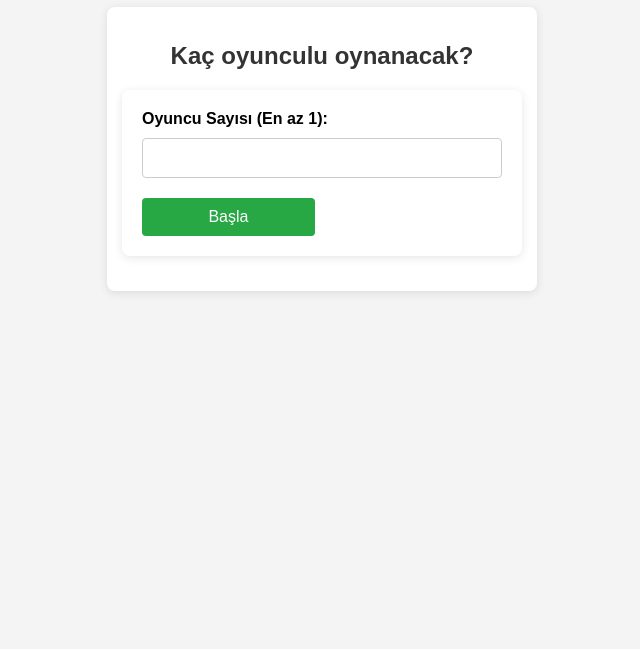
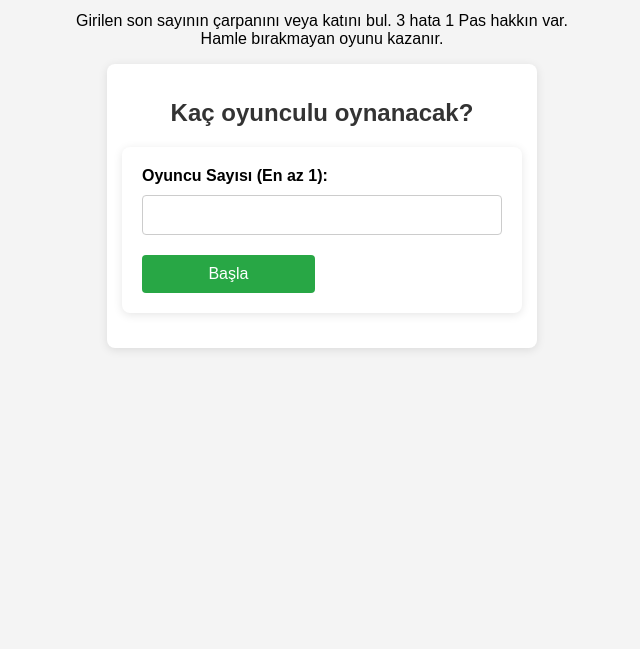
Before and after one commit to Zekicemat/zihinmat-oyunu, a plain HTML site: page index.html in a window 1280 px wide. Shown: the part 151-800 px from the top of the page, without its empty margins (318-958 px from the left). Drawn offline with Linux system fonts and the light colour scheme.

Commit message:
Add files via upload

```diff
--- a/index.html
+++ b/index.html
@@ -142,6 +142,9 @@
   </header>
 
   <h1>Zihinmat'a Hoşgeldiniz</h1>
+<p style="text-align:center; max-width: 500px; margin-top: 5px;">
+  Girilen son sayının çarpanını veya katını bul. 3 hata 1 Pas hakkın var. Hamle bırakmayan oyunu kazanır.
+</p>
 
   <div id="playerSelect">
     <h2>Kaç oyunculu oynanacak?</h2>
```
